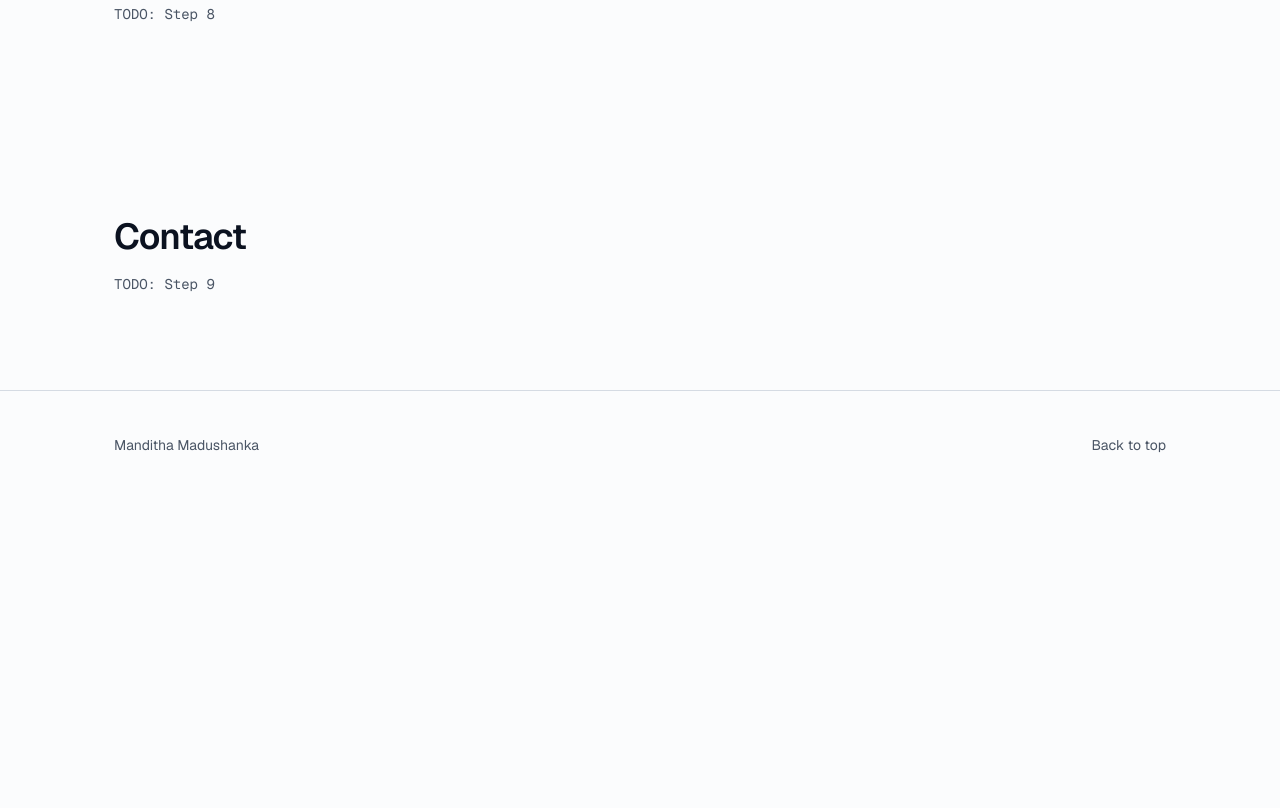
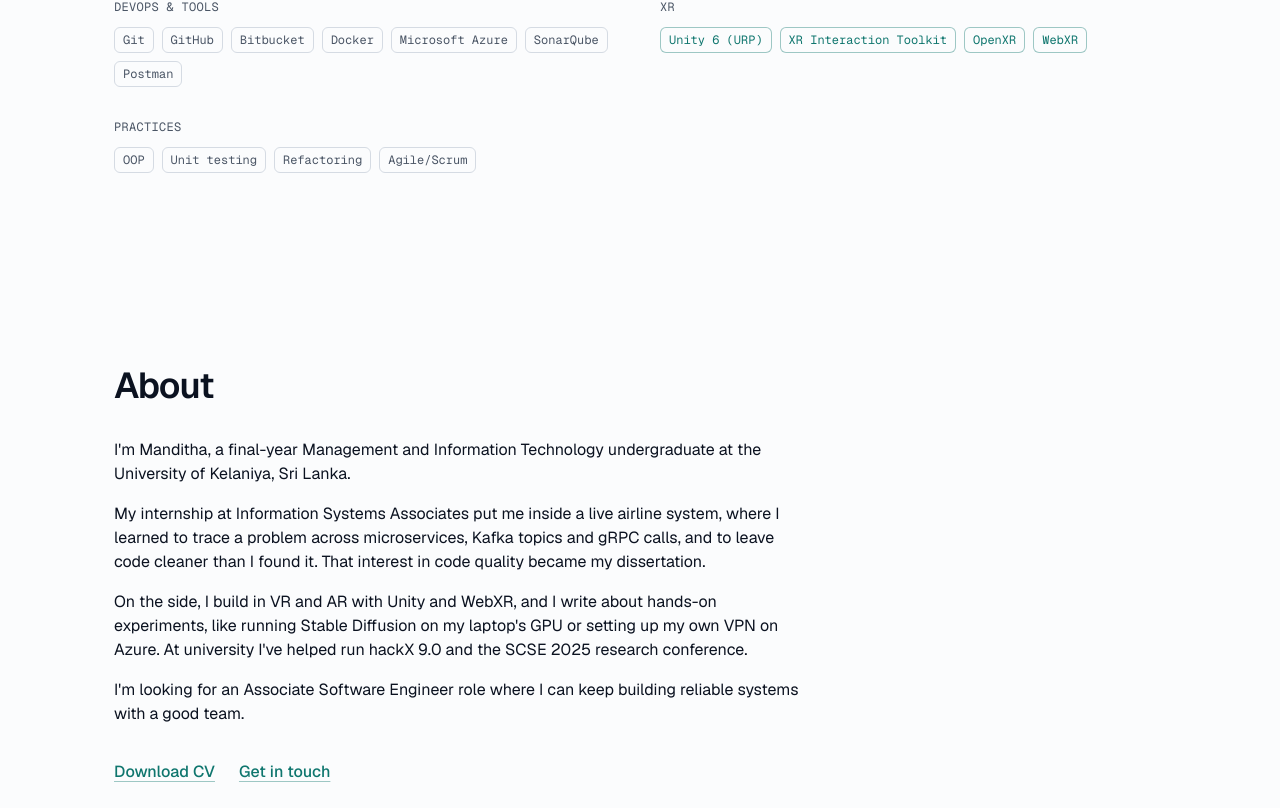
Before and after one commit to Manditha77/my-portfolio, a Next.js app: page / in a window 1280 px wide. Shown: the part 4232-5040 px from the top of the page. Before the commit the page ends 4731 px from the top, so only its background shows below. Built offline with nearby package versions, Linux system fonts and the light colour scheme.

Commit message:
feat(sections): add Skills and About sections
- Grouped skill tags with accent-toned XR group
- About with 65ch reading width, CV and contact links
- Optional build-time photo slot (public/images/manditha.jpg)

```diff
--- a/src/components/sections/about.tsx
+++ b/src/components/sections/about.tsx
@@ -1,10 +1,47 @@
+import Image from "next/image";
+import { about } from "@/content/about";
+import { site } from "@/content/site";
 import { Section } from "@/components/ui/section";
+import { publicFileExists } from "@/lib/public-file";
+
+const linkClass =
+  "inline-flex min-h-11 items-center font-medium text-accent underline decoration-accent/40 underline-offset-4 transition-colors duration-150 hover:decoration-accent";
 
 export function About() {
+  const hasPhoto = publicFileExists(about.photo.src);
+
   return (
     <Section id="about">
-      {/* Placeholder: built in Step 8 (docs/BUILD_PLAN.md). */}
-      <p className="mt-4 font-mono text-sm text-text-muted">TODO: Step 8</p>
+      <div className="mt-8 flex flex-col gap-8 md:flex-row md:items-start md:gap-12">
+        {hasPhoto && (
+          <div className="relative aspect-[4/5] w-40 shrink-0 overflow-hidden rounded-lg border border-border md:w-56">
+            <Image
+              src={about.photo.src}
+              alt={about.photo.alt}
+              fill
+              sizes="(min-width: 768px) 224px, 160px"
+              className="object-cover"
+            />
+          </div>
+        )}
+
+        <div className="max-w-[65ch]">
+          <div className="space-y-4">
+            {about.paragraphs.map((paragraph) => (
+              <p key={paragraph}>{paragraph}</p>
+            ))}
+          </div>
+
+          <p className="mt-6 flex flex-wrap gap-x-6 gap-y-2">
+            <a href={site.cvHref} download className={linkClass}>
+              {about.links.downloadCv}
+            </a>
+            <a href="#contact" className={linkClass}>
+              {about.links.getInTouch}
+            </a>
+          </p>
+        </div>
+      </div>
     </Section>
   );
 }
--- a/src/components/sections/skills.tsx
+++ b/src/components/sections/skills.tsx
@@ -1,10 +1,23 @@
+import { skillGroups } from "@/content/skills";
 import { Section } from "@/components/ui/section";
+import { TagList } from "@/components/ui/tag";
 
 export function Skills() {
   return (
     <Section id="skills">
-      {/* Placeholder: built in Step 8 (docs/BUILD_PLAN.md). */}
-      <p className="mt-4 font-mono text-sm text-text-muted">TODO: Step 8</p>
+      <ul role="list" className="mt-10 grid gap-x-10 gap-y-8 md:grid-cols-2">
+        {skillGroups.map((group, index) => {
+          const headingId = `skills-group-${index}`;
+          return (
+            <li key={group.label} aria-labelledby={headingId}>
+              <h3 id={headingId} className="font-mono text-xs uppercase tracking-wide text-text-muted">
+                {group.label}
+              </h3>
+              <TagList tags={group.items} tone={group.tone} className="mt-3" />
+            </li>
+          );
+        })}
+      </ul>
     </Section>
   );
 }
--- a/src/components/ui/tag.tsx
+++ b/src/components/ui/tag.tsx
@@ -3,15 +3,21 @@
 type TagListProps = {
   tags: readonly string[];
   label?: string;
+  tone?: "default" | "accent";
   className?: string;
 };
 
+const tones = {
+  default: "border-border text-text-muted",
+  accent: "border-accent/40 text-accent",
+} as const;
+
 /** Tech tags in the mono font. Wraps, so long tags never overflow at 320px. */
-export function TagList({ tags, label, className }: TagListProps) {
+export function TagList({ tags, label, tone = "default", className }: TagListProps) {
   return (
     <ul role="list" aria-label={label} className={cx("flex flex-wrap gap-2", className)}>
       {tags.map((tag) => (
-        <li key={tag} className="rounded-md border border-border bg-bg px-2 py-1 font-mono text-xs text-text-muted">
+        <li key={tag} className={cx("rounded-md border bg-bg px-2 py-1 font-mono text-xs", tones[tone])}>
           {tag}
         </li>
       ))}
--- a/src/content/about.ts
+++ b/src/content/about.ts
@@ -1,5 +1,8 @@
 export type About = {
   paragraphs: readonly string[];
+  /** Shown only if the file exists under public/. */
+  photo: { src: string; alt: string };
+  links: { downloadCv: string; getInTouch: string };
 };
 
 export const about: About = {
@@ -9,4 +12,6 @@
     "On the side, I build in VR and AR with Unity and WebXR, and I write about hands-on experiments, like running Stable Diffusion on my laptop's GPU or setting up my own VPN on Azure. At university I've helped run hackX 9.0 and the SCSE 2025 research conference.",
     "I'm looking for an Associate Software Engineer role where I can keep building reliable systems with a good team.",
   ],
+  photo: { src: "/images/manditha.jpg", alt: "Manditha Madushanka" },
+  links: { downloadCv: "Download CV", getInTouch: "Get in touch" },
 };
--- a/src/content/skills.ts
+++ b/src/content/skills.ts
@@ -1,6 +1,8 @@
 export type SkillGroup = {
   label: string;
   items: readonly string[];
+  /** "accent" tints the tags, a quiet link to the XR section. */
+  tone?: "accent";
 };
 
 /** Grouped skills. No levels or percentages. */
@@ -52,9 +54,10 @@
   {
     label: "XR",
     items: ["Unity 6 (URP)", "XR Interaction Toolkit", "OpenXR", "WebXR"],
+    tone: "accent",
   },
   {
     label: "Practices",
-    items: ["OOP", "unit testing", "refactoring", "Agile/Scrum"],
+    items: ["OOP", "Unit testing", "Refactoring", "Agile/Scrum"],
   },
 ];
--- /dev/null
+++ b/src/lib/public-file.ts
@@ -0,0 +1,7 @@
+import { existsSync } from "node:fs";
+import path from "node:path";
+
+/** Whether a file exists under public/. Server-only; evaluated at build time for static pages. */
+export function publicFileExists(publicPath: string): boolean {
+  return existsSync(path.join(process.cwd(), "public", publicPath));
+}
```
Also changed, not shown: 2 other files (tests, documents, lock files or other folders).
